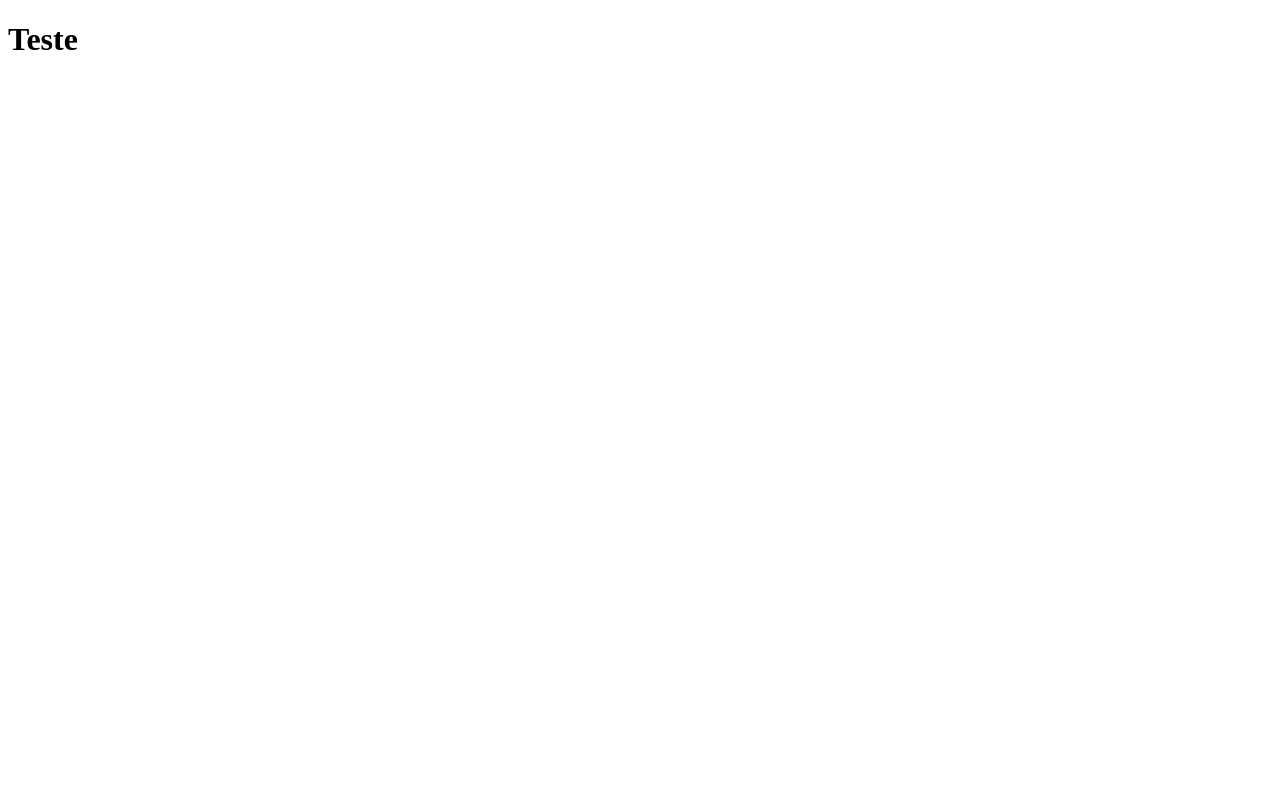
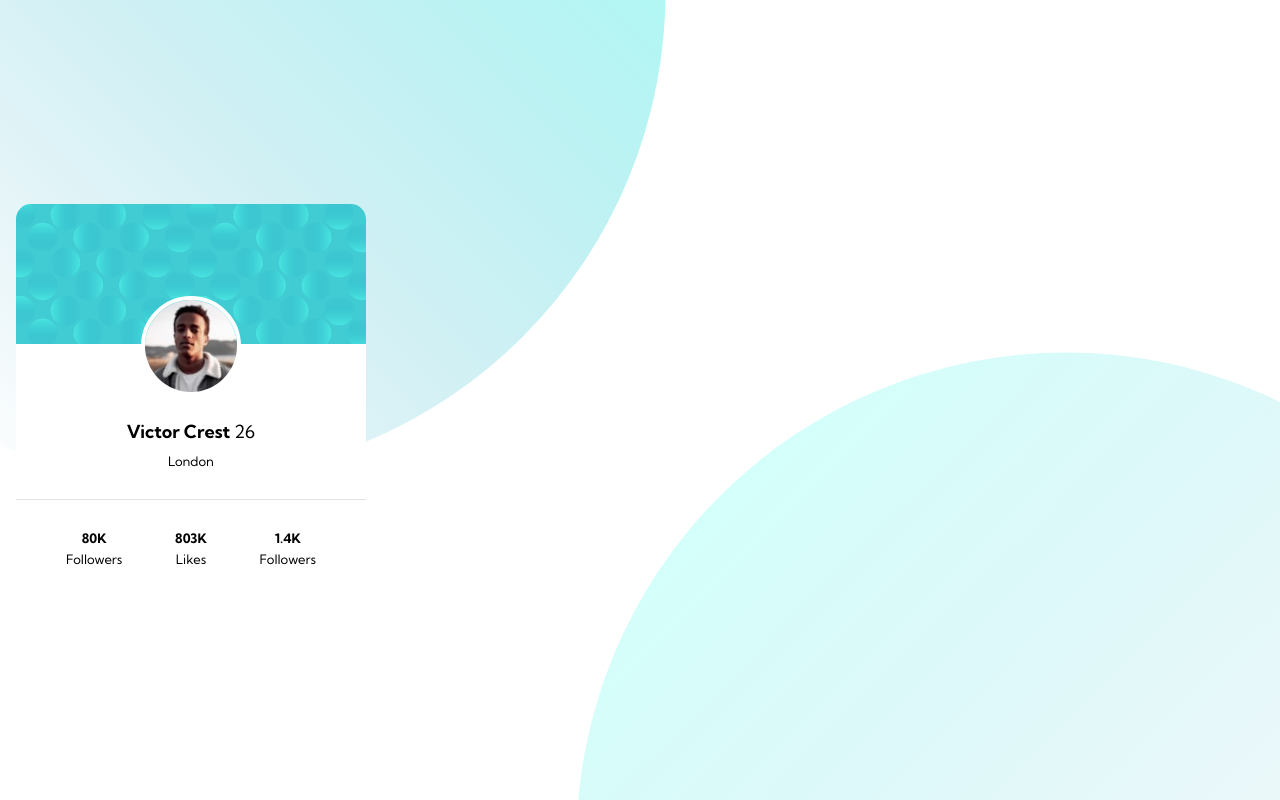
Before and after one commit to RafaelaMicaela/profile-card, a React (Create React App) app: page / in a window 1280 px wide. Built offline with nearby package versions, Linux system fonts and the light colour scheme.

Commit message:
create card profile

```diff
--- a/package.json
+++ b/package.json
@@ -10,6 +10,7 @@
     "react-dom": "^18.2.0",
     "react-router-dom": "^6.3.0",
     "react-scripts": "5.0.1",
+    "styled-components": "^5.3.5",
     "web-vitals": "^2.1.4"
   },
   "scripts": {
--- a/public/index.html
+++ b/public/index.html
@@ -1,43 +1,25 @@
 <!DOCTYPE html>
 <html lang="en">
+
 <head>
   <meta charset="utf-8" />
   <link rel="icon" href="%PUBLIC_URL%/favicon.ico" />
   <meta name="viewport" content="width=device-width, initial-scale=1" />
   <meta name="theme-color" content="#000000" />
-    <meta
-      name="description"
-      content="Web site created using create-react-app"
-    />
+  <meta name="description" content="Web site created using create-react-app" />
   <link rel="apple-touch-icon" href="%PUBLIC_URL%/logo192.png" />
-    <!--
-      manifest.json provides metadata used when your web app is installed on a
-      user's mobile device or desktop. See https://developers.google.com/web/fundamentals/web-app-manifest/
-    -->
   <link rel="manifest" href="%PUBLIC_URL%/manifest.json" />
-    <!--
-      Notice the use of %PUBLIC_URL% in the tags above.
-      It will be replaced with the URL of the `public` folder during the build.
-      Only files inside the `public` folder can be referenced from the HTML.
-
-      Unlike "/favicon.ico" or "favicon.ico", "%PUBLIC_URL%/favicon.ico" will
-      work correctly both with client-side routing and a non-root public URL.
-      Learn how to configure a non-root public URL by running `npm run build`.
-    -->
+  <link rel="preconnect" href="https://fonts.googleapis.com">
+  <link rel="preconnect" href="https://fonts.gstatic.com" crossorigin>
+  <link
+    href="https://fonts.googleapis.com/css2?family=Epilogue:wght@100;500;700&family=Kumbh+Sans:wght@400;700&family=Roboto:wght@400;700&display=swap"
+    rel="stylesheet">
   <title>React App</title>
 </head>
+
 <body>
   <noscript>You need to enable JavaScript to run this app.</noscript>
   <div id="root"></div>
-    <!--
-      This HTML file is a template.
-      If you open it directly in the browser, you will see an empty page.
+</body>
 
-      You can add webfonts, meta tags, or analytics to this file.
-      The build step will place the bundled scripts into the <body> tag.
-
-      To begin the development, run `npm start` or `yarn start`.
-      To create a production bundle, use `npm run build` or `yarn build`.
-    -->
-  </body>
 </html>
--- a/src/App.js
+++ b/src/App.js
@@ -1,12 +1,14 @@
 import React from "react";
-import { BrowserRouter, Routes,Route } from "react-router-dom";
+import { BrowserRouter, Routes, Route } from "react-router-dom";
 import Profile from "./pages/Profile/Profile";
+import { GlobalStyle } from "./styles/global";
 function App() {
   return (
     <BrowserRouter>
       <Routes>
         <Route path="/" element={<Profile />} />
       </Routes>
+      <GlobalStyle />
     </BrowserRouter>
   );
 }
--- a/src/pages/Profile/Profile.jsx
+++ b/src/pages/Profile/Profile.jsx
@@ -1,7 +1,35 @@
-import React from 'react';
+import React from "react";
+import { Container, Wrapper, Content, Name, Footer, Num } from "./styles";
+import bgcard from "../../assets/bg-pattern-card.svg";
+import imagevictor from "../../assets/image-victor.jpg";
 
-export default function Profile(){
-    return(
-        <h1>Teste</h1>
-    );
-};
+export default function Profile() {
+  return (
+    <Container>
+      <Wrapper>
+        <img src={bgcard} alt="Img Card" />
+        <Content>
+          <img src={imagevictor} alt="Avantar" />
+          <Name>
+            Victor Crest <span> 26 </span>{" "}
+          </Name>
+          <p>London</p>
+          <Footer>
+            <div>
+              <Num>80K</Num>
+              <p>Followers</p>
+            </div>
+            <div>
+              <Num>803K</Num>
+              <p>Likes</p>
+            </div>
+            <div>
+              <Num>1.4K</Num>
+              <p>Followers</p>
+            </div>
+          </Footer>
+        </Content>
+      </Wrapper>
+    </Container>
+  );
+}
--- a/src/pages/Profile/styles.js
+++ b/src/pages/Profile/styles.js
@@ -0,0 +1,52 @@
+import styled, {css} from "styled-components";
+
+export const  Container = styled.div`
+    margin: 0 auto;
+    text-align:center ;
+
+`
+export const Wrapper = styled.div`
+    max-width:420px ;
+    background-color: #FFF;
+    border-radius: 15px;
+    overflow: hidden;
+    margin: 1rem ;
+
+`
+export const Content = styled.div`
+    img{
+        width: 100px ;
+        height: 100px;
+        border-radius: 50%;
+        border: 4px solid #FFF;
+        margin-top: -52px;
+        margin-bottom: 20px;
+    }
+    P{
+        color: var(darkgraysish);
+        font-size: 13px;
+    }
+`
+export const Name = styled.h2`
+    color: var(verydark);
+    font-size: 18px ;
+    font-weight: 700;
+    margin-bottom: 10px;
+    span{
+        color: var(darkgraysish);
+        font-weight: 400;
+    }
+`
+export const Footer = styled.div`
+    display: flex;
+    justify-content: space-between;
+    border-top: 1px solid  hsla(227, 10%, 46%, 0.2);
+    padding: 30px 50px ;
+    margin-top:30px ;
+`
+export const Num = styled.p`
+    font-size: 18px;
+    color: var(verydark);
+    font-weight: 700;
+    margin-bottom: 5px;
+`
--- /dev/null
+++ b/src/styles/global.js
@@ -0,0 +1,28 @@
+import { createGlobalStyle } from "styled-components";
+import imgBackground from '../assets/bg-pattern-top.svg';
+import imgBackgroundBottom from '../assets/bg-pattern-bottom.svg';
+
+export const GlobalStyle = createGlobalStyle`
+@import url('https://fonts.googleapis.com/css2?family=Kumbh+Sans:wght@400;700&display=swap');
+
+    *{
+        margin: 0;
+        padding: 0;
+        box-sizing: border-box;
+    }
+    :root{
+        --darkcyan: hsl(185, 75%, 39%);
+        --verydark: hsl(229, 23%, 23%);
+        --darkgraysish:  hsl(227, 10%, 46%);
+    }
+    body{
+        font-family:'Kumbh Sans',sans-serif;
+        background-color: hsl(185, 75%, 39%);
+        display: flex ;
+        align-items: center;
+        min-height: 100vh;
+        background:url(${imgBackground}),url(${imgBackgroundBottom});
+        background-repeat: no-repeat, no-repeat;
+        background-position: right 48vw bottom 40vh, left 45vw top 44vh;
+    }
+`
```
Also changed, not shown: 1 other file (tests, documents, lock files or other folders). Lines whose indentation alone changed are shown as unchanged.
